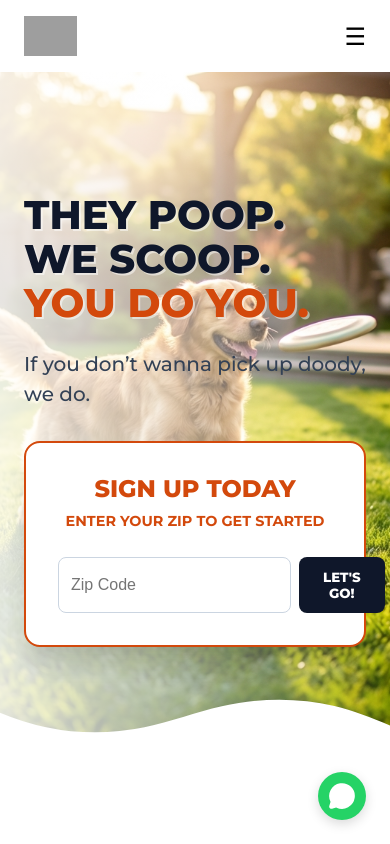
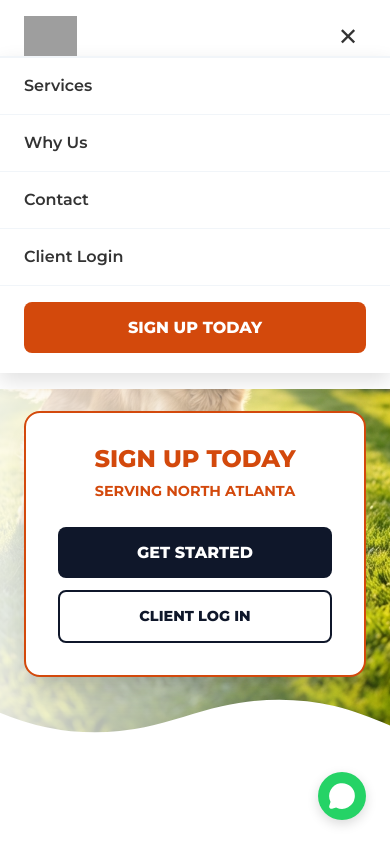
Before and after one commit to Nelocode/doodydo, a Next.js app: page / in a window 390 px wide. Both pictures are taken after a click on the button "Toggle menu". Shown: the top 844 px of the page. Built offline with nearby package versions, Linux system fonts and the light colour scheme; grey boxes are pictures that could not be loaded.

Commit message:
Fix: mobile menu, Client Login links, onboarding URLs, remove zip form, Doodydo Guarantee

```diff
--- a/src/components/Footer.tsx
+++ b/src/components/Footer.tsx
@@ -10,7 +10,7 @@ export default function Footer() {
                 <div className="container">
                     <h2 className={styles.ctaTitle}>READY TO CHECK YARD CLEANUP<br />OFF YOUR TO-DO LIST?</h2>
                     <p style={{ fontSize: '1.2rem', fontWeight: 500 }}>Getting started takes just minutes.</p>
-                    <a href="https://client.sweepandgo.com/login/doodydo-vlnrm" target="_blank" rel="noopener noreferrer" className={styles.ctaButton}>
+                    <a href="https://client.sweepandgo.com/doodydo-vlnrm/register" target="_blank" rel="noopener noreferrer" className={styles.ctaButton}>
                         Schedule Your First Visit
                     </a>
                 </div>
--- a/src/components/Hero.tsx
+++ b/src/components/Hero.tsx
@@ -54,14 +54,25 @@ export default function Hero() {
                         transition={{ duration: 0.5, delay: 0.4 }}
                     >
                         <h3 className={styles.formTitle}>SIGN UP TODAY</h3>
-                        <p className={styles.formSubtitle}>ENTER YOUR ZIP TO GET STARTED</p>
+                        <p className={styles.formSubtitle}>SERVING NORTH ATLANTA</p>
 
-                        <form className={styles.inputGroup} onSubmit={(e) => e.preventDefault()}>
-                            <input type="text" placeholder="Zip Code" className={styles.input} />
-                            <button type="submit" className={styles.submitBtn}>
-                                LET'S GO!
-                            </button>
-                        </form>
+                        <a
+                            href="https://client.sweepandgo.com/doodydo-vlnrm/register"
+                            target="_blank"
+                            rel="noopener noreferrer"
+                            className={styles.submitBtn}
+                            style={{ display: 'block', textAlign: 'center', padding: '0.85rem', borderRadius: '0.5rem', textDecoration: 'none', width: '100%', marginBottom: '0.75rem' }}
+                        >
+                            GET STARTED
+                        </a>
+                        <a
+                            href="https://client.sweepandgo.com/login/doodydo-vlnrm"
+                            target="_blank"
+                            rel="noopener noreferrer"
+                            style={{ display: 'block', textAlign: 'center', padding: '0.85rem', borderRadius: '0.5rem', textDecoration: 'none', width: '100%', border: '2px solid #0f172a', color: '#0f172a', fontWeight: 800, fontSize: '0.9rem' }}
+                        >
+                            CLIENT LOG IN
+                        </a>
                     </motion.div>
                 </div>
             </div>
--- a/src/components/Mission.tsx
+++ b/src/components/Mission.tsx
@@ -43,7 +43,7 @@ export default function Mission() {
                         <p>
                             Whether you’ve got one pup or several, we customize service around your needs so your yard stays fresh and usable year-round.
                         </p>
-                        <a href="https://client.sweepandgo.com/login/doodydo-vlnrm" target="_blank" rel="noopener noreferrer" className="btn btn-primary">
+                        <a href="https://client.sweepandgo.com/doodydo-vlnrm/register" target="_blank" rel="noopener noreferrer" className="btn btn-primary">
                             Get Started
                         </a>
                     </motion.div>
--- a/src/components/Navbar.module.css
+++ b/src/components/Navbar.module.css
@@ -10,7 +10,7 @@
 }
 
 .scrolled {
-    background: rgba(255, 255, 255, 0.9);
+    background: rgba(255, 255, 255, 0.97);
     backdrop-filter: blur(10px);
     box-shadow: 0 4px 30px rgba(0, 0, 0, 0.1);
     padding: 0.75rem 0;
@@ -59,15 +59,73 @@
     background: none;
     border: none;
     cursor: pointer;
+    color: #333;
+    padding: 0.25rem 0.5rem;
+    z-index: 1001;
+}
+
+/* Mobile slide-down menu */
+.mobileMenu {
+    display: none;
+    flex-direction: column;
+    background: white;
+    border-top: 2px solid #f1f5f9;
+    box-shadow: 0 8px 20px rgba(0,0,0,0.12);
+    overflow: hidden;
+    max-height: 0;
+    transition: max-height 0.35s ease, opacity 0.3s ease;
+    opacity: 0;
+}
+
+.mobileMenuOpen {
+    max-height: 400px;
+    opacity: 1;
+}
+
+.mobileLink {
+    display: block;
+    padding: 1rem 1.5rem;
+    font-weight: 600;
+    color: #333;
+    border-bottom: 1px solid #f1f5f9;
+    text-decoration: none;
+    transition: background 0.2s, color 0.2s;
+}
+
+.mobileLink:hover {
+    background: #fff7f0;
+    color: var(--primary-orange);
+}
+
+.mobileSignUp {
+    display: block;
+    margin: 1rem 1.5rem 1.25rem;
+    padding: 0.85rem;
+    text-align: center;
+    border-radius: 0.5rem;
+    font-weight: 800;
+    font-size: 1rem;
+    text-transform: uppercase;
+    text-decoration: none;
+    background: var(--primary-orange);
+    color: white;
+    transition: opacity 0.2s;
+}
+
+.mobileSignUp:hover {
+    opacity: 0.88;
 }
 
 @media (max-width: 768px) {
     .navLinks {
         display: none;
-        /* Implement mobile menu later */
     }
 
     .mobileMenuBtn {
         display: block;
     }
+
+    .mobileMenu {
+        display: flex;
+    }
 }
--- a/src/components/Navbar.tsx
+++ b/src/components/Navbar.tsx
@@ -5,21 +5,21 @@ import Link from 'next/link';
 import Image from 'next/image';
 import styles from './Navbar.module.css';
 
+const CLIENT_LOGIN_URL = "https://client.sweepandgo.com/login/doodydo-vlnrm";
+
 export default function Navbar() {
     const [scrolled, setScrolled] = useState(false);
+    const [mobileOpen, setMobileOpen] = useState(false);
 
     useEffect(() => {
         const handleScroll = () => {
-            if (window.scrollY > 50) {
-                setScrolled(true);
-            } else {
-                setScrolled(false);
-            }
+            setScrolled(window.scrollY > 50);
         };
-
         window.addEventListener('scroll', handleScroll);
         return () => window.removeEventListener('scroll', handleScroll);
     }, []);
+
+    const closeMenu = () => setMobileOpen(false);
 
     return (
         <header className={`${styles.header} ${scrolled ? styles.scrolled : ''}`}>
@@ -32,14 +32,45 @@ export default function Navbar() {
                     <Link href="#services" className={styles.link}>Services</Link>
                     <Link href="#about" className={styles.link}>Why Us</Link>
                     <Link href="#contact" className={styles.link}>Contact</Link>
-                    <a href="https://client.sweepandgo.com/login/doodydo-vlnrm" target="_blank" rel="noopener noreferrer" className="btn btn-primary">
+                    <a href={CLIENT_LOGIN_URL} target="_blank" rel="noopener noreferrer" className={styles.link}>Client Login</a>
+                    <a href="https://client.sweepandgo.com/doodydo-vlnrm/register" target="_blank" rel="noopener noreferrer" className="btn btn-primary">
                         Sign Up Today
                     </a>
                 </nav>
 
-                <button className={styles.mobileMenuBtn}>
-                    ☰
+                <button
+                    className={styles.mobileMenuBtn}
+                    onClick={() => setMobileOpen(!mobileOpen)}
+                    aria-label="Toggle menu"
+                    aria-expanded={mobileOpen}
+                >
+                    {mobileOpen ? '✕' : '☰'}
                 </button>
+            </div>
+
+            {/* Mobile dropdown menu */}
+            <div className={`${styles.mobileMenu} ${mobileOpen ? styles.mobileMenuOpen : ''}`}>
+                <Link href="#services" className={styles.mobileLink} onClick={closeMenu}>Services</Link>
+                <Link href="#about" className={styles.mobileLink} onClick={closeMenu}>Why Us</Link>
+                <Link href="#contact" className={styles.mobileLink} onClick={closeMenu}>Contact</Link>
+                <a
+                    href={CLIENT_LOGIN_URL}
+                    target="_blank"
+                    rel="noopener noreferrer"
+                    className={styles.mobileLink}
+                    onClick={closeMenu}
+                >
+                    Client Login
+                </a>
+                <a
+                    href="https://client.sweepandgo.com/doodydo-vlnrm/register"
+                    target="_blank"
+                    rel="noopener noreferrer"
+                    className={styles.mobileSignUp}
+                    onClick={closeMenu}
+                >
+                    Sign Up Today
+                </a>
             </div>
         </header>
     );
--- a/src/components/ReadyForDoody.tsx
+++ b/src/components/ReadyForDoody.tsx
@@ -15,14 +15,12 @@ export default function ReadyForDoody() {
                 <div className={styles.truckImageContainer}>
                     {/* CTA Card overlaid on truck image/section in desktop */}
                     <div className={styles.card}>
-                        <h3 className={styles.ctaTitle}>SIGN UP TODAY</h3>
-                        <p className={styles.ctaSubtitle}>ENTER YOUR ZIP TO GET STARTED</p>
-                        <div className={styles.inputGroup}>
-                            <input type="text" placeholder="Zip Code" className={styles.input} />
-                            <button className={styles.button}>LET'S GO!</button>
-                        </div>
-                        <p className={styles.servingText}>Serving North Atlanta</p>
-                        <a href="https://client.sweepandgo.com/login/doodydo-vlnrm" target="_blank" rel="noopener noreferrer" className={styles.appButton}>Get Started</a>
+                        <h3 className={styles.ctaTitle}>CLIENT LOG IN</h3>
+                        <p className={styles.ctaSubtitle}>ACCESS YOUR DOODYDO ACCOUNT</p>
+                        <a href="https://client.sweepandgo.com/login/doodydo-vlnrm" target="_blank" rel="noopener noreferrer" className={styles.appButton} style={{ marginTop: '1rem', display: 'block' }}>Client Log In</a>
+                        <div style={{ margin: '1rem 0', borderTop: '1px solid #e2e8f0' }}></div>
+                        <p className={styles.servingText}>New Customer?</p>
+                        <a href="https://client.sweepandgo.com/doodydo-vlnrm/register" target="_blank" rel="noopener noreferrer" className={styles.appButton} style={{ background: '#d3490c', display: 'block' }}>Get Started</a>
                     </div>
 
                     <div className={styles.carLogoOverlay}>
--- a/src/components/Services.tsx
+++ b/src/components/Services.tsx
@@ -66,7 +66,7 @@ export default function Services() {
                                 ))}
                             </ul>
 
-                            <a href="https://client.sweepandgo.com/login/doodydo-vlnrm" target="_blank" rel="noopener noreferrer" className="btn btn-primary" style={{ marginTop: 'auto', width: '100%', textAlign: 'center' }}>
+                            <a href="https://client.sweepandgo.com/doodydo-vlnrm/register" target="_blank" rel="noopener noreferrer" className="btn btn-primary" style={{ marginTop: 'auto', width: '100%', textAlign: 'center' }}>
                                 Get Started
                             </a>
                         </motion.div>
--- a/src/components/WhyUs.tsx
+++ b/src/components/WhyUs.tsx
@@ -2,7 +2,7 @@
 
 import { motion } from 'framer-motion';
 import Image from 'next/image';
-import { Truck, Calendar, CheckCircle, CreditCard, Shield } from 'lucide-react';
+import { Truck, Calendar, CheckCircle, Shield, Award } from 'lucide-react';
 import styles from './WhyUs.module.css';
 
 const features = [
@@ -15,7 +15,7 @@ const features = [
 const rightFeatures = [
     { icon: Shield, text: "Trained & Background Checked" },
     { icon: Calendar, text: "No Contracts" },
-    { icon: CreditCard, text: "No Pre-Payments" },
+    { icon: Award, text: "Doodydo Guarantee" },
     { icon: Truck, text: "Marked Trucks" },
 ];
 
```
